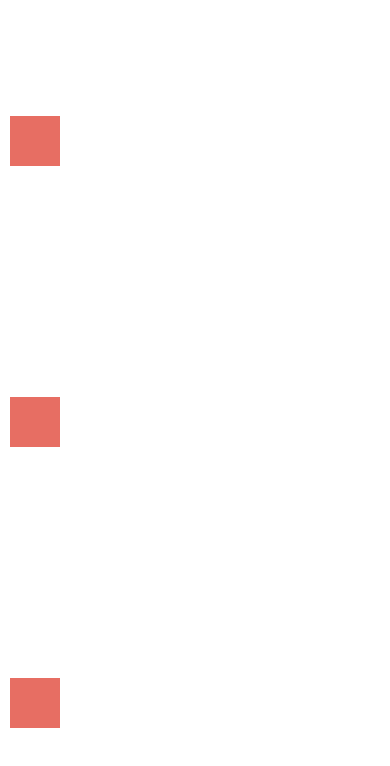
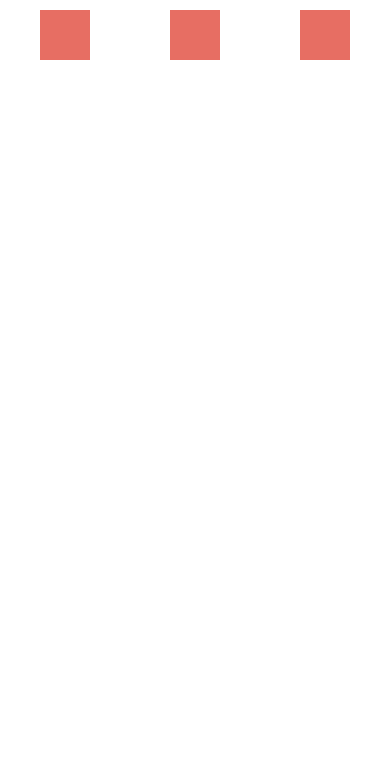
Before and after one commit to aliceborges/FlexboxExamples, a React Native app: screen / in a window 390 px wide. Shown: the top 766 px of the page. Built offline with nearby package versions, Linux system fonts and the light colour scheme.

Commit message:
Alterando o Flex Direction para row

```diff
--- a/App.js
+++ b/App.js
@@ -16,6 +16,7 @@ class FlexboxExamples extends Component {
 const styles = StyleSheet.create({
   container: {
     flex: 1,
+    flexDirection: 'row',
     justifyContent: 'space-around',
   },
   box: {
```
